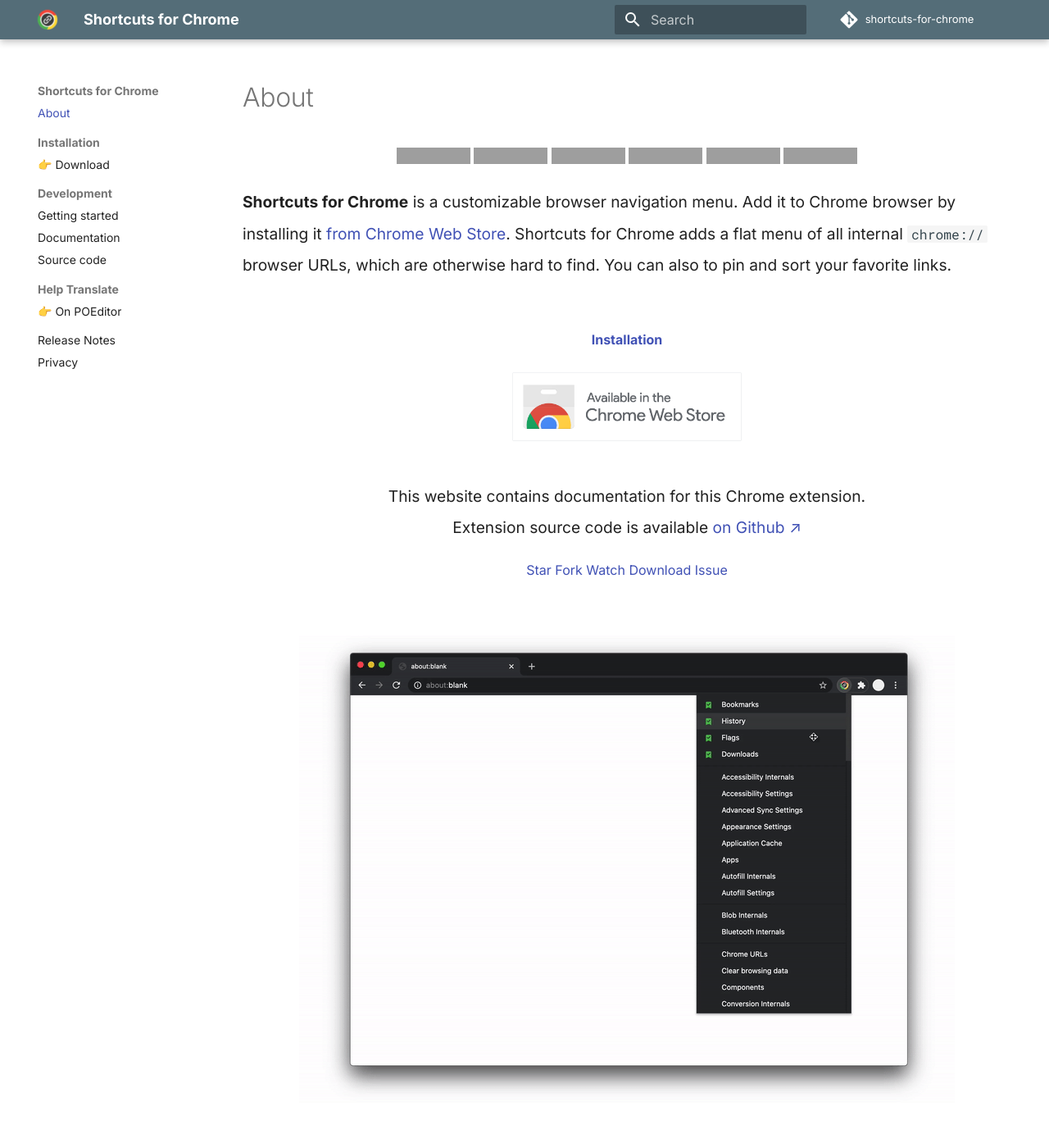
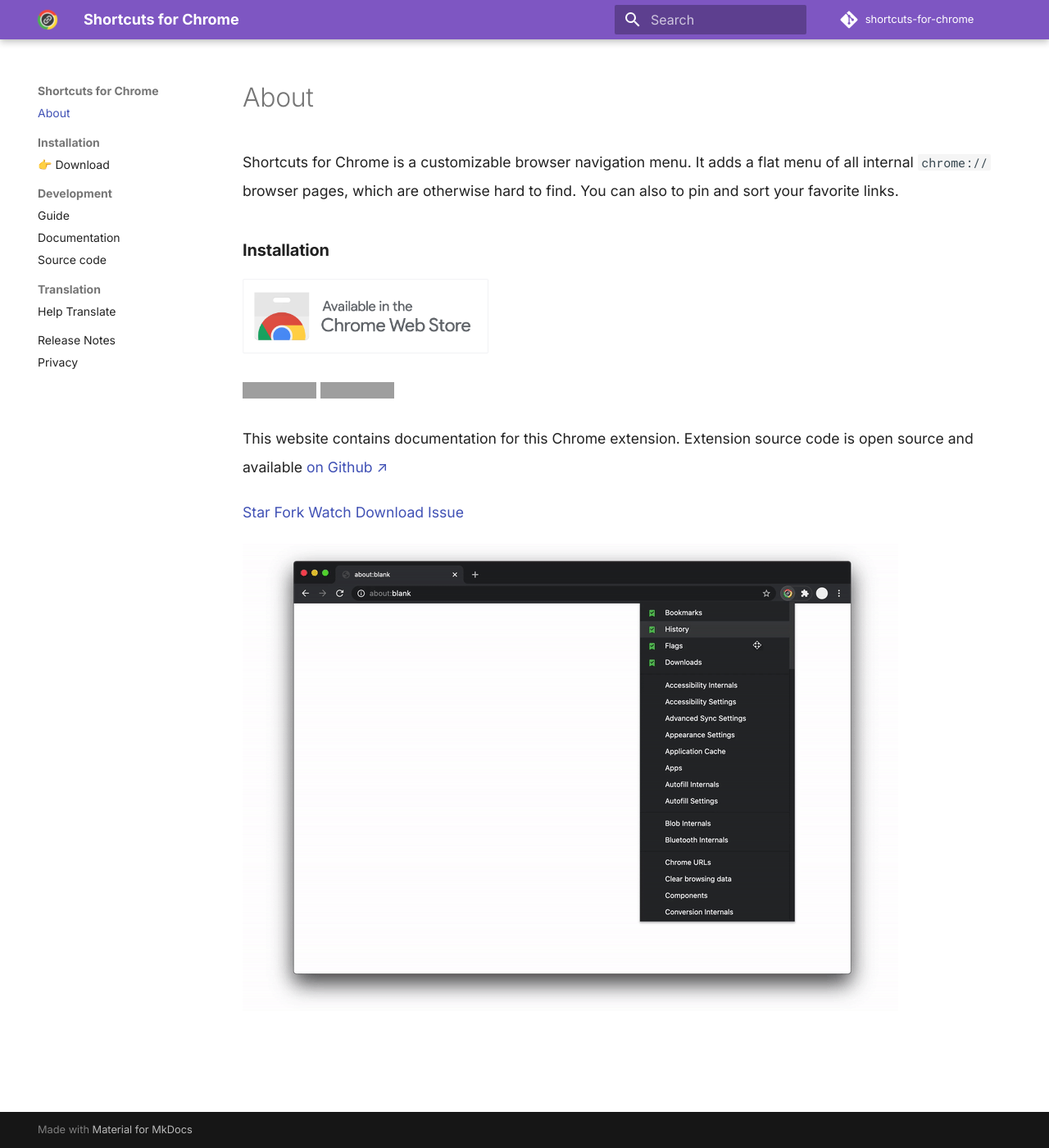
Before and after one commit to MobileFirstLLC/shortcuts-for-chrome, an MkDocs documentation site: the page built from docs/index.md, in a window 1280 px wide and 1400 px high. Shown: the whole window at 82% size. Built offline with MkDocs 1.6.1 and Material for MkDocs 9.7.7, drawn with Linux system fonts in a browser that asks for light colours; comment, search, counter and statistics services are not loaded; grey boxes are pictures that could not be loaded.

Commit message:
docs: edit docs

```diff
--- a/docs/index.md
+++ b/docs/index.md
@@ -1,62 +1,52 @@
-<div style="text-align: center">
-<a href="https://chrome.google.com/webstore/detail/jnmekaomnicdcpgdndekkmojfomifjal">
-<img src="https://img.shields.io/chrome-web-store/v/jnmekaomnicdcpgdndekkmojfomifjal?label=latest%20release&color=2196F3&style=flat" alt="version"/>
-</a>
-<a href="https://chrome.google.com/webstore/detail/jnmekaomnicdcpgdndekkmojfomifjal">
-<img src="https://img.shields.io/chrome-web-store/users/jnmekaomnicdcpgdndekkmojfomifjal?style=flat" alt="users">
-</a>
-<a href="https://chrome.google.com/webstore/detail/jnmekaomnicdcpgdndekkmojfomifjal">
-<img src="https://img.shields.io/chrome-web-store/stars/jnmekaomnicdcpgdndekkmojfomifjal?style=flat" alt="rating" />
-</a>
-<a href="https://github.com/MobileFirstLLC/shortcuts-for-chrome/actions/workflows/test.yml">
-<img alt="Build" src="https://github.com/MobileFirstLLC/shortcuts-for-chrome/actions/workflows/test.yml/badge.svg">
-</a>
-<a href="https://coveralls.io/github/MobileFirstLLC/shortcuts-for-chrome">
-<img alt="Coveralls github" src="https://img.shields.io/coveralls/github/MobileFirstLLC/shortcuts-for-chrome?style=flat">
-</a>
-<a href="https://codeclimate.com/github/MobileFirstLLC/shortcuts-for-chrome/maintainability">
-<img alt="Code Climate maintainability" src="https://img.shields.io/codeclimate/maintainability/MobileFirstLLC/shortcuts-for-chrome?style=flat">
-</a>
-</div>
+Shortcuts for Chrome is a customizable browser navigation menu. It adds a flat menu of all internal `chrome://` browser
+pages, which are otherwise hard to find. You can also to pin and sort your favorite links.
 
-<p style="font-size: 120%; line-height: 2; margin: 1rem 0 3rem 0;">
-<strong>Shortcuts for Chrome</strong> is a customizable browser navigation menu. Add it to Chrome browser
-by installing it <a rel="nofollow noreferrer" href="https://chrome.google.com/webstore/detail/jnmekaomnicdcpgdndekkmojfomifjal" target="_blank">from Chrome Web Store</a>.
-Shortcuts for Chrome adds a flat menu of all internal <code>chrome://</code> browser URLs, which are otherwise hard to find.
-You can also to pin and sort your favorite links.
-</p>
+### **Installation**
 
-<a style="margin:1rem auto 2rem auto; display:table; text-align: center"
-href="https://chrome.google.com/webstore/detail/jnmekaomnicdcpgdndekkmojfomifjal">
-<strong>Installation</strong><br/><br/>
-<img alt="install at chrome web store" style="max-width: 100%; width: 280px;"
-src="https://raw.githubusercontent.com/MobileFirstLLC/shortcuts-for-chrome/main/assets/badge.png"/>
-</a>
+[!["install at chrome web store"][badge]][cws]
 
+[!["users"][user_shield]][cws]  [!["rating"][rate_shield]][cws]
 
-<div style="text-align:center">
-<p style="font-size: 120%; line-height: 2; margin:1rem auto;">
 This website contains documentation for this Chrome extension.
-<br/>
-Extension source code is available <a href='https://github.com/MobileFirstLLC/shortcuts-for-chrome'>on Github ↗</a>
-</p>
+Extension source code is open source and available [on Github ↗][gh]
 
-<a class="github-button" href="https://github.com/MobileFirstLLC/shortcuts-for-chrome" data-color-scheme="light" data-icon="octicon-star" data-size="large" aria-label="Star MobileFirstLLC/shortcuts-for-chrome on GitHub">
-Star</a>
-<a class="github-button" href="https://github.com/MobileFirstLLC/shortcuts-for-chrome/fork" data-color-scheme="light" data-icon="octicon-repo-forked" data-size="large" aria-label="Fork MobileFirstLLC/shortcuts-for-chrome on GitHub">
-Fork</a>
-<a class="github-button" href="https://github.com/MobileFirstLLC/shortcuts-for-chrome/subscription" data-color-scheme="light" data-icon="octicon-eye" data-size="large" aria-label="Watch MobileFirstLLC/shortcuts-for-chrome on GitHub">
-Watch</a>
-<a class="github-button" href="https://github.com/MobileFirstLLC/shortcuts-for-chrome/archive/main.zip" data-color-scheme="light" data-icon="octicon-download" data-size="large" aria-label="Download MobileFirstLLC/shortcuts-for-chrome on GitHub">
-Download</a>
-<a class="github-button" href="https://github.com/MobileFirstLLC/shortcuts-for-chrome/issues" data-color-scheme="light" data-icon="octicon-issue-opened" data-size="large" aria-label="Issue MobileFirstLLC/shortcuts-for-chrome on GitHub">
-Issue</a>
+[//]: # (github buttons)
+<a class="github-button"
+href="https://github.com/MobileFirstLLC/shortcuts-for-chrome"
+data-color-scheme="light" data-icon="octicon-star" data-size="large"
+aria-label="Star MobileFirstLLC/shortcuts-for-chrome on GitHub">Star</a>
+<a class="github-button"
+href="https://github.com/MobileFirstLLC/shortcuts-for-chrome/fork"
+data-color-scheme="light" data-icon="octicon-repo-forked" data-size="large"
+aria-label="Fork MobileFirstLLC/shortcuts-for-chrome on GitHub">Fork</a>
+<a class="github-button"
+href="https://github.com/MobileFirstLLC/shortcuts-for-chrome/subscription"
+data-color-scheme="light" data-icon="octicon-eye" data-size="large"
+aria-label="Watch MobileFirstLLC/shortcuts-for-chrome on GitHub">Watch</a>
+<a class="github-button"
+href="https://github.com/MobileFirstLLC/shortcuts-for-chrome/archive/main.zip"
+data-color-scheme="light" data-icon="octicon-download" data-size="large"
+aria-label="Download MobileFirstLLC/shortcuts-for-chrome on GitHub">Download</a>
+<a class="github-button"
+href="https://github.com/MobileFirstLLC/shortcuts-for-chrome/issues"
+data-color-scheme="light" data-icon="octicon-issue-opened" data-size="large"
+aria-label="Issue MobileFirstLLC/shortcuts-for-chrome on GitHub">Issue</a>
 
-<br/><br/><br/>
+!["preview][preview]
 
+<style>
+article p{font-size: 110%; line-height: 2; margin:1rem auto;}
+article #installation + p img {width: 90%; max-width: 300px}
+</style>
 
-</div>
+[cws]: https://chrome.google.com/webstore/detail/jnmekaomnicdcpgdndekkmojfomifjal
 
-<p style="text-align:center">
-<img src="https://raw.githubusercontent.com/MobileFirstLLC/shortcuts-for-chrome/main/assets/preview.gif" alt="preview" />
-</p>
+[gh]: https://github.com/MobileFirstLLC/shortcuts-for-chrome
+
+[badge]: https://raw.githubusercontent.com/MobileFirstLLC/shortcuts-for-chrome/main/assets/badge.png
+
+[preview]: https://raw.githubusercontent.com/MobileFirstLLC/shortcuts-for-chrome/main/assets/preview.gif
+
+[user_shield]: https://img.shields.io/chrome-web-store/users/jnmekaomnicdcpgdndekkmojfomifjal?style=flat
+
+[rate_shield]: https://img.shields.io/chrome-web-store/stars/jnmekaomnicdcpgdndekkmojfomifjal?style=flat
--- a/mkdocs.yml
+++ b/mkdocs.yml
@@ -13,11 +13,11 @@
   - Installation:
     - "👉 Download": https://chrome.google.com/webstore/detail/shortcuts-for-chrome/jnmekaomnicdcpgdndekkmojfomifjal
   - Development:
-    - Getting started: dev_guide.md
+    - Guide: dev_guide.md
     - Documentation: api.md
     - Source code: https://github.com/MobileFirstLLC/shortcuts-for-chrome
-  - Help Translate:
-    - "👉 On POEditor": https://poeditor.com/join/project?hash=c2ihN8duR2
+  - Translation:
+    - Help Translate : translate.md
   - Release Notes: changelog.md
   - Privacy: privacy.md
 
@@ -41,8 +41,8 @@
     - toc.integrate
   palette:
     scheme: light
-    primary: "blue grey"
-    accent: blue
+    primary: deep purple
+    accent: purple
   font:
     text: Inter
     code: 'Roboto Mono'
```
Also changed, not shown: docs/dev_guide.md (+4 -3 lines), docs/translate.md (added, +25 -0 lines).
